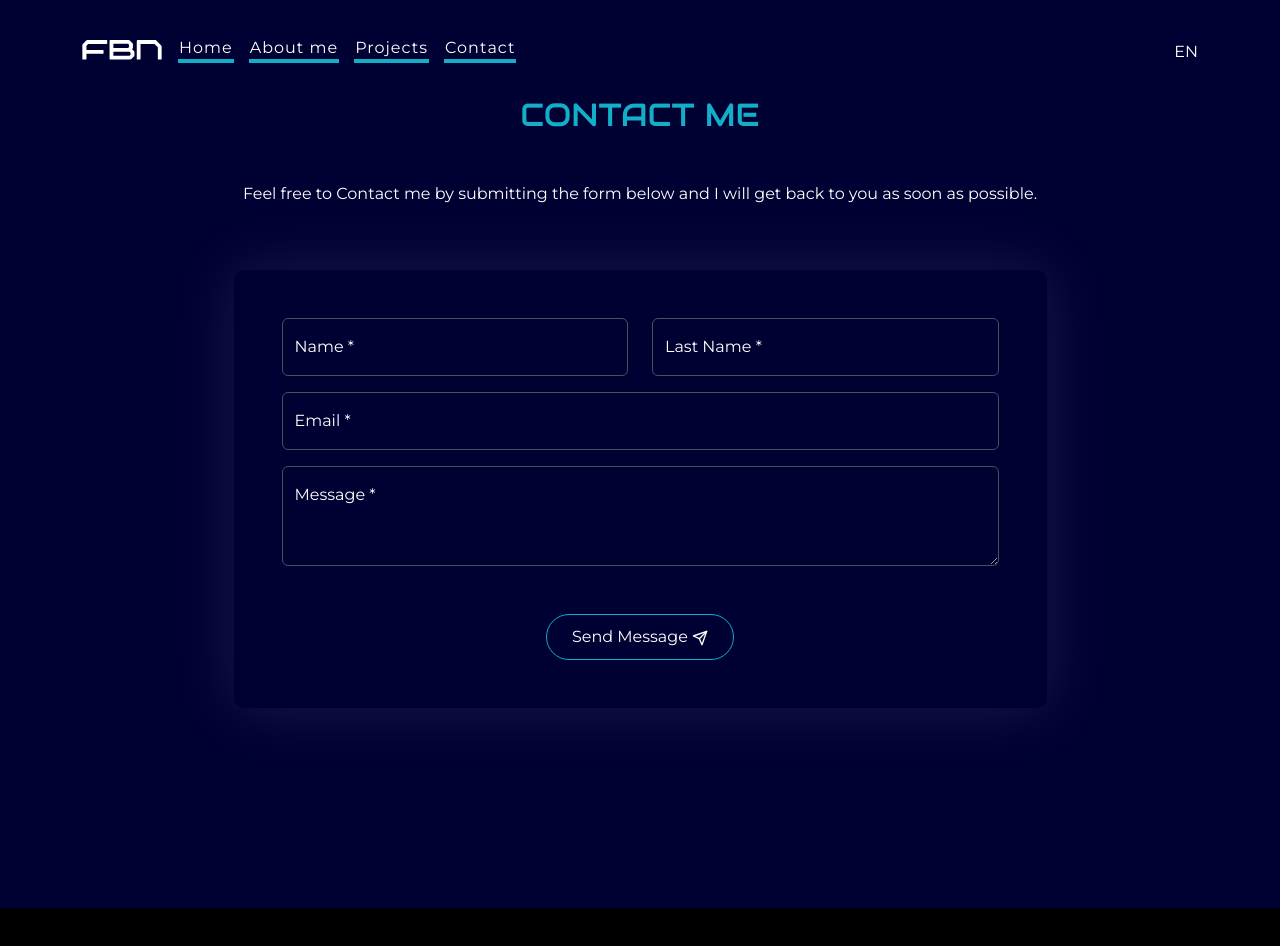
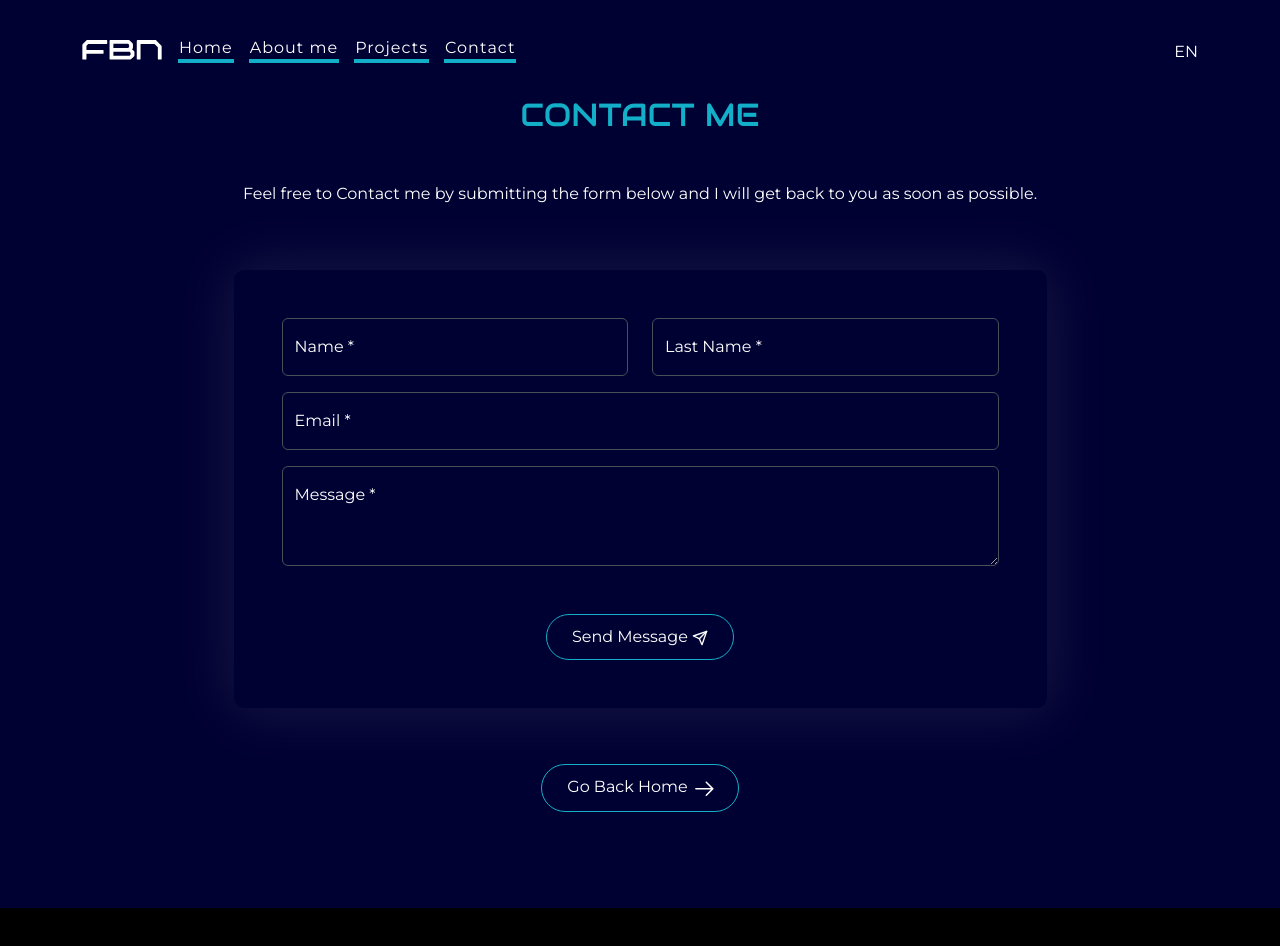
Before and after one commit to FlorenciaNieva/Portfolio-2, a React (Vite) app: page /contact in a window 1280 px wide. Shown: the top 946 px of the page. Built offline with nearby package versions, Linux system fonts and the light colour scheme; no server answers.

Commit message:
Elimino animación de botón flecha

```diff
--- a/src/components/Contact/Contact.jsx
+++ b/src/components/Contact/Contact.jsx
@@ -22,7 +22,7 @@ export default function Contact({ menuOpen }) {
           <Row className="justify-content-center">
             <Col lg="9">
               <FormContact />
-              <div className="my-5" data-aos="fade-up" data-aos-duration="2200">
+              <div className="my-5">
                 <ArrowButton
                   route="/"
                   content={isEnglish ? "Go Back Home" : "Volver a Inicio"}
```
